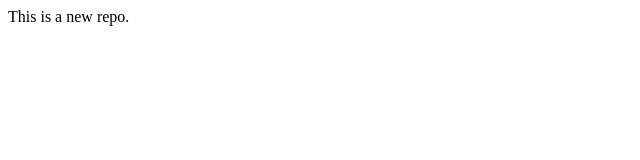
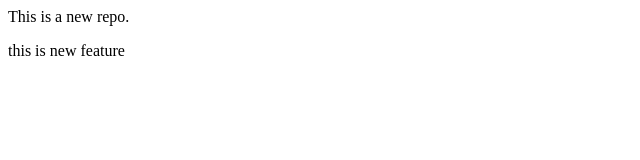
Before and after one commit to Abhishek-K25/lastname-demo, a plain HTML site: page index.html in a window 1280 px wide. Shown: the whole page, without its empty margins (0-640 px from the left). Drawn offline with Linux system fonts and the light colour scheme.

Commit message:
add feature

```diff
--- a/index.html
+++ b/index.html
@@ -1 +1,2 @@
 <p>This is a new repo.</p>
+<P>this is new feature </P>
```
